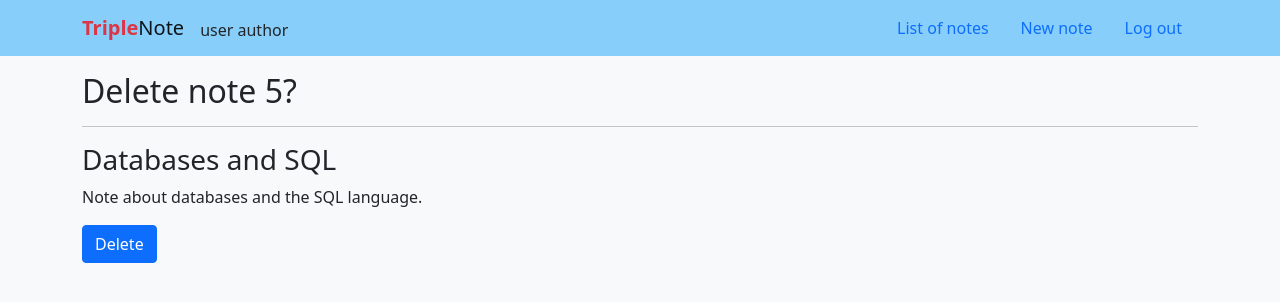
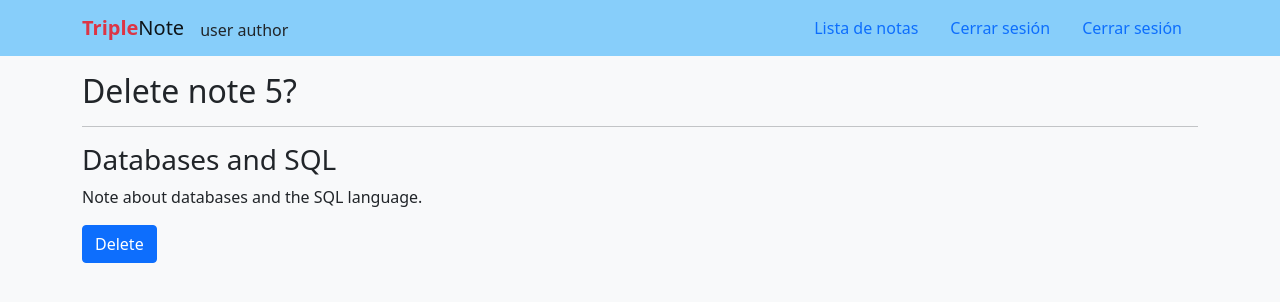
Before and after one commit to tripleten-com/TripleNote_es, a Django app: page /delete/bazy-dannykh-i-sql/ in a window 1280 px wide. Shown: the top 302 px of the page. Run offline with Django 3.2, Linux system fonts and the light colour scheme; a user stored in the database is signed in; data comes from the database, SQL or seed files in the repository.

Commit message:
Update header.html
added es

```diff
--- a/templates/includes/header.html
+++ b/templates/includes/header.html
@@ -13,20 +13,20 @@
       <ul class="nav nav-pills">
         {% if user.is_authenticated %}
           <li class="nav-item">
-            <a class="nav-link" href="{% url 'notes:list' %}">List of notes</a>
+            <a class="nav-link" href="{% url 'notes:list' %}">Lista de notas</a>
           </li>
           <li class="nav-item">
-            <a class="nav-link" href="{% url 'notes:add' %}">New note</a>
+            <a class="nav-link" href="{% url 'notes:add' %}">Cerrar sesión</a>
           </li>
           <li class="nav-item">
-            <a class="nav-link" href="{% url 'users:logout' %}">Log out</a>
+            <a class="nav-link" href="{% url 'users:logout' %}">Cerrar sesión</a>
           </li>
         {% else %}
           <li class="nav-item">
-            <a class="nav-link" href="{% url 'users:login' %}">Login</a>
+            <a class="nav-link" href="{% url 'users:login' %}">Iniciar sesión</a>
           </li>
           <li class="nav-item">
-            <a class="nav-link" href="{% url 'users:signup' %}">Sign up</a>
+            <a class="nav-link" href="{% url 'users:signup' %}">Registrarse</a>
           </li>
         {% endif %}
       </ul>
```
